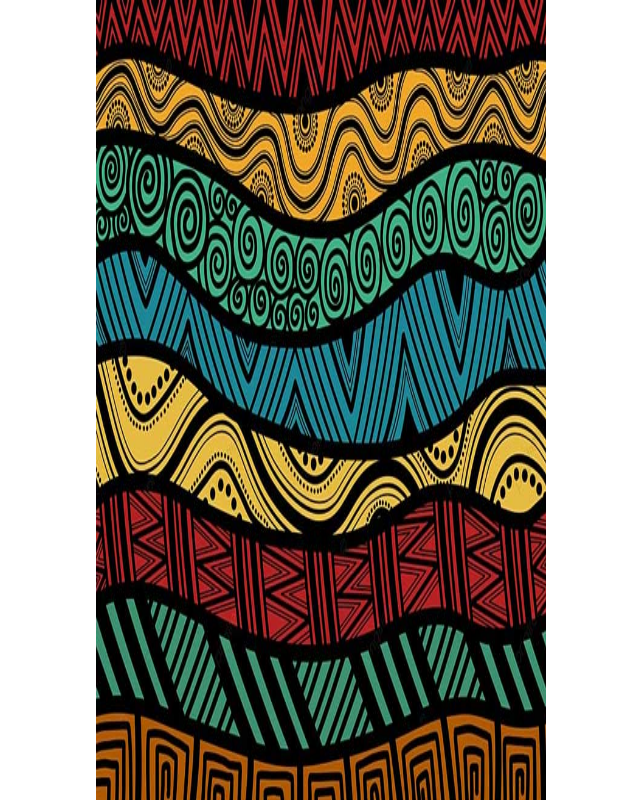
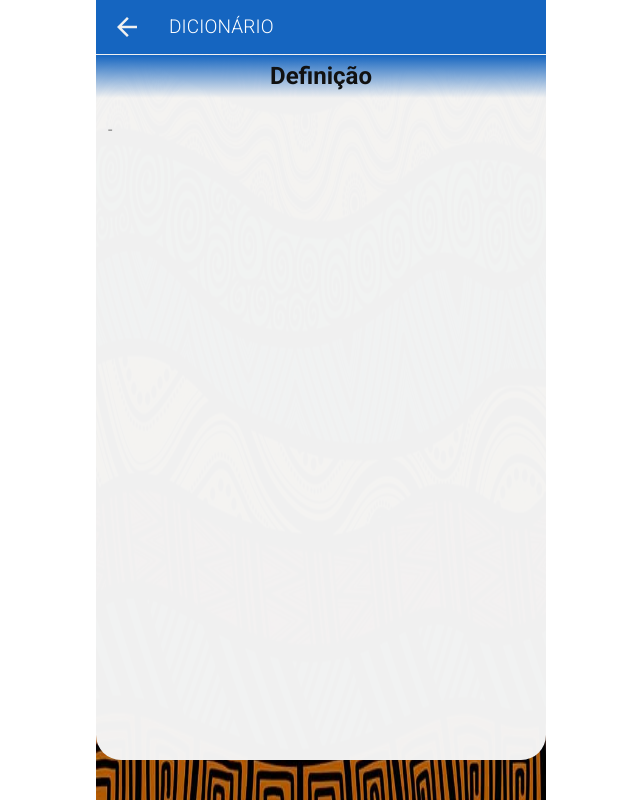
Before and after one commit to Francisco-Fetapi/portuguese-umbundo-dictionary, a React (Vite) app: page /palavra/1 in a window 1280 px wide. Before the commit this address had no page. Shown: the whole page, without its empty margins (319-959 px from the left). Built offline with nearby package versions, Linux system fonts and the light colour scheme.

Commit message:
feat: page to show more information about a word created

```diff
--- a/src/components/WordItem.tsx
+++ b/src/components/WordItem.tsx
@@ -1,4 +1,5 @@
 import { ListItem, ListItemText } from "@mui/material";
+import { useNavigate } from "react-router-dom";
 
 interface WordItemProps {
   primary: string;
@@ -6,8 +7,14 @@ interface WordItemProps {
 }
 
 export default function WordItem({ secondary, ...props }: WordItemProps) {
+  const navigate = useNavigate();
+
+  function handleClick() {
+    navigate("/palavra/" + props.primary.toLowerCase());
+  }
+
   return (
-    <ListItem button divider>
+    <ListItem button divider onClick={handleClick}>
       <ListItemText {...props} secondary={secondary.join(", ")} />
     </ListItem>
   );
--- a/src/contexts/DatabaseProvider.tsx
+++ b/src/contexts/DatabaseProvider.tsx
@@ -2,7 +2,7 @@ import React, { createContext, useEffect, useState } from "react";
 import { IWord } from "../database/IWord";
 import wordsJson from "../database/words.json";
 
-interface IDatabase {
+export interface IDatabase {
   words: IWord[];
 }
 interface DatabaseProviderProps {
--- a/src/database/words.json
+++ b/src/database/words.json
@@ -13,13 +13,11 @@
   {
     "pt": "Hoje",
     "um": ["Etali"],
-    "class": "undefined",
     "examples": []
   },
   {
     "pt": "Nome",
     "um": ["Onduko"],
-    "class": "undefined",
     "examples": [
       {
         "pt": "Qual é o seu nome",
@@ -30,7 +28,7 @@
   {
     "pt": "Eu",
     "um": ["Ame"],
-    "class": "undefined",
+    "class": "pron",
     "examples": [
       {
         "pt": "Ame divangula umbundu",
--- a/src/hooks/useDatabase.ts
+++ b/src/hooks/useDatabase.ts
@@ -1,13 +1,16 @@
 import { useContext } from "react";
-import { DatabaseContext } from "../contexts/DatabaseProvider";
+import { DatabaseContext, IDatabase } from "../contexts/DatabaseProvider";
 import { IWord } from "../database/IWord";
 import { IFilterClassOption, IFilterExampleOptions } from "../pages/Dictionary";
 
 export default function useDatabase() {
-  const database = useContext(DatabaseContext);
+  const database = useContext(DatabaseContext) as IDatabase;
 
   return {
     database,
+    getWord(word: string) {
+      return database.words?.find((item) => item.pt.toLowerCase() === word);
+    },
     filterByText(filtered: IWord[], text: string) {
       return filtered.filter((word) => {
         let hasInPortuguese = word.pt
--- /dev/null
+++ b/src/pages/Word.tsx
@@ -0,0 +1,83 @@
+import PageHeader from "../components/PageHeader";
+import { useParams } from "react-router-dom";
+import { Box, Stack } from "@mui/material";
+import { Text } from "../styles/General";
+import useDatabase from "../hooks/useDatabase";
+
+export default function Word() {
+  const params = useParams();
+  const { getWord } = useDatabase();
+  const word = getWord(params.word!);
+  let wordClass = word?.class || "";
+  if (wordClass) {
+    wordClass += ". ";
+  }
+
+  console.log(word);
+  return (
+    <PageHeader pageName="Dicionário" noInitialMargin>
+      <Box>
+        <Box
+          sx={(theme) => ({
+            backgroundImage: `linear-gradient(to bottom, ${theme.palette.primary.dark},transparent)`,
+          })}
+        >
+          <Text
+            sx={{
+              color: "var(--primary-color-text)",
+            }}
+            align="center"
+            variant="h5"
+            py={0.7}
+            mt={0.08}
+            fontWeight={700}
+          >
+            Definição
+          </Text>
+        </Box>
+        <Box mt={2.5} px={1.5}>
+          <Text
+            variant="h5"
+            sx={{
+              textTransform: "capitalize",
+              fontWeight: 900,
+              color: "var(--primary-color-text)",
+            }}
+          >
+            {word?.pt}
+          </Text>
+
+          <Box mt={1}>
+            <Text color="gray">
+              {wordClass} - {word?.um.join(", ")}
+            </Text>
+          </Box>
+
+          {word?.examples && word.examples.length > 0 && (
+            <Box mt={2}>
+              <Text
+                variant="h6"
+                fontWeight={600}
+                sx={{
+                  color: "var(--primary-color-text)",
+                }}
+              >
+                Exemplo(s)
+              </Text>
+              <Box mt={1}>
+                {word?.examples.map((example) => (
+                  <Stack alignItems="center" direction="row" gap={1}>
+                    <Text variant="subtitle2">{example.pt} </Text>-
+                    <Text variant="subtitle2" color="gray">
+                      {example.um}
+                    </Text>
+                  </Stack>
+                ))}
+              </Box>
+            </Box>
+          )}
+        </Box>
+      </Box>
+    </PageHeader>
+  );
+}
--- a/src/routes.tsx
+++ b/src/routes.tsx
@@ -10,6 +10,7 @@ import SavedSentences from "./pages/SavedSentences";
 import Settings from "./pages/Settings";
 import UtilityTerms from "./pages/UtilityTerms";
 import Dictionary from "./pages/Dictionary";
+import Word from "./pages/Word";
 
 export default function routes() {
   return (
@@ -29,6 +30,7 @@ export default function routes() {
           element={<PolicyAndPrivacy />}
         />
         <Route path="/termos-de-utilizacao" element={<UtilityTerms />} />
+        <Route path="/palavra/:word" element={<Word />} />
       </Routes>
     </BrowserRouter>
   );
--- a/src/styles/GlobalStyles.ts
+++ b/src/styles/GlobalStyles.ts
@@ -11,9 +11,9 @@ export const GlobalStyles = createGlobalStyle<StylesProps>`
   --primary-color:${(props) =>
     props.mode === "dark" ? "rgba(79,80,81,.9)" : "rgba(244,244,244,.985)"};
   --primary-color-text:${(props) =>
-    props.mode === "light" ? "#111" : "#F0F0F0"};;
+    props.mode === "light" ? "#111" : "#F0F0F0"};
   --primary-color2:${(props) =>
-    props.mode === "dark" ? "#3f3f3d" : "#F4F4F4"};;
+    props.mode === "dark" ? "#3f3f3d" : "#F4F4F4"};
   --max-width:450px;
 }
 
```
